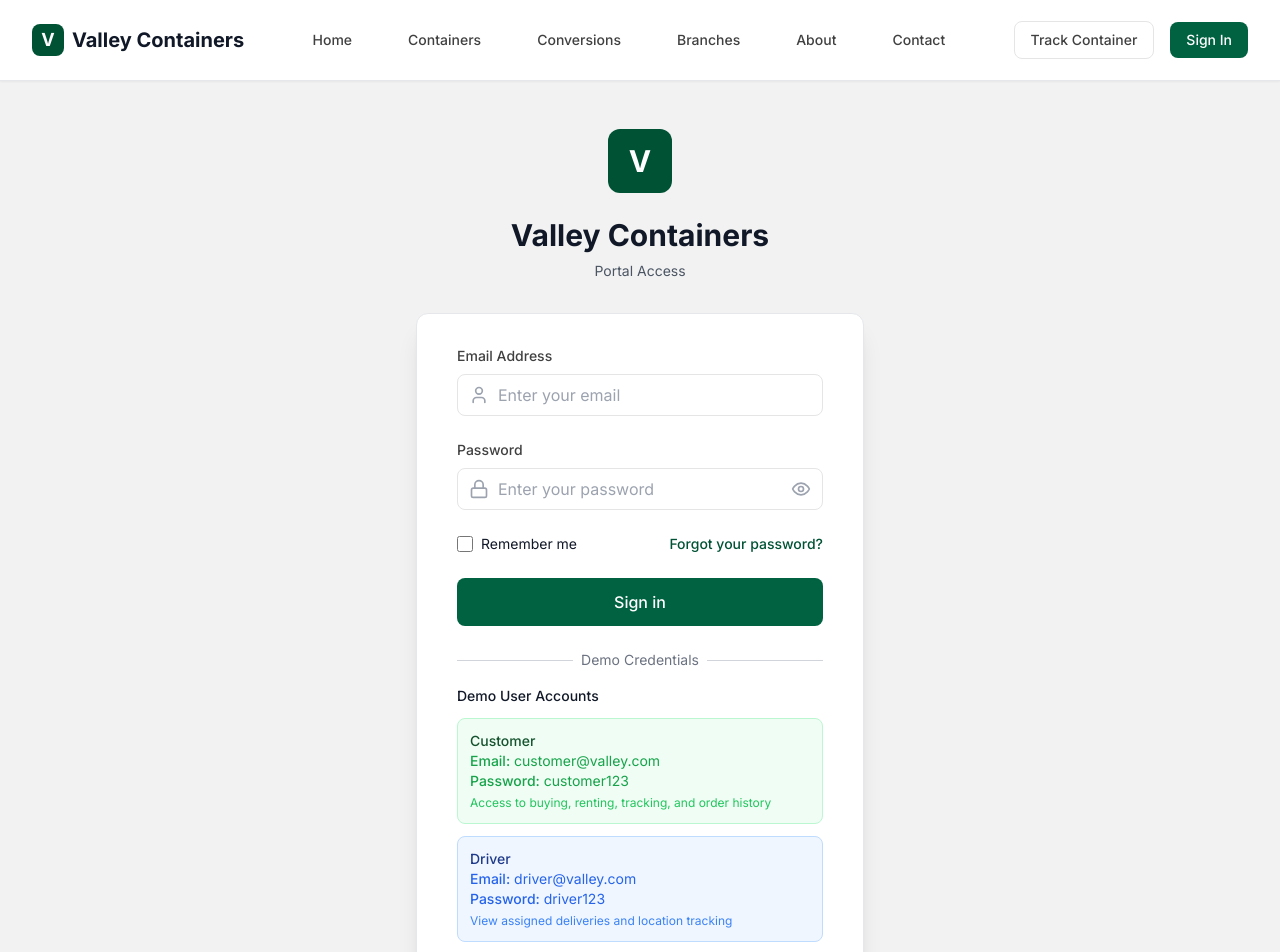
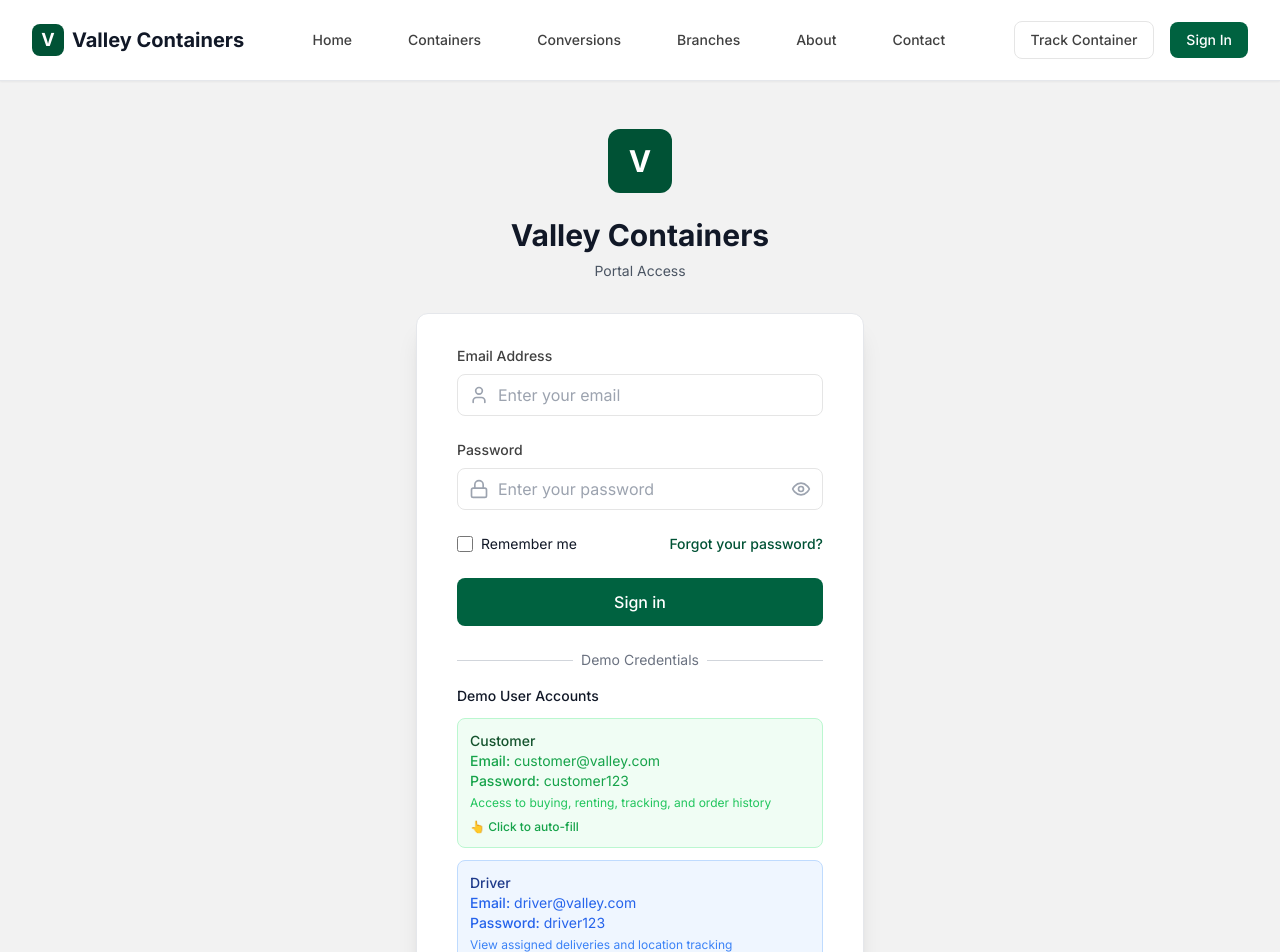
Before and after one commit to Waynefuelx/public, a Next.js app: page /login in a window 1280 px wide. Shown: the top 952 px of the page. Built offline with nearby package versions, Linux system fonts and the light colour scheme.

Commit message:
Fixed demo auto populate on login screen

```diff
--- a/app/login/page.tsx
+++ b/app/login/page.tsx
@@ -38,6 +38,12 @@ const LoginPage = () => {
     } else {
       setError('Invalid credentials. Please check your email and password.')
     }
+  }
+
+  const handleDemoClick = (credential: { email: string; password: string }) => {
+    setEmail(credential.email)
+    setPassword(credential.password)
+    setError('')
   }
 
   const demoCredentials = [
@@ -191,10 +197,11 @@ const LoginPage = () => {
                 {demoCredentials.map((credential, index) => (
                   <div
                     key={index}
-                    className={`rounded-lg p-3 text-xs sm:text-sm ${
-                      credential.role === 'Customer' ? 'bg-green-50 border border-green-200' :
-                      credential.role === 'Driver' ? 'bg-blue-50 border border-blue-200' :
-                      'bg-purple-50 border border-purple-200'
+                    onClick={() => handleDemoClick(credential)}
+                    className={`rounded-lg p-3 text-xs sm:text-sm cursor-pointer transition-all duration-200 hover:scale-105 hover:shadow-md ${
+                      credential.role === 'Customer' ? 'bg-green-50 border border-green-200 hover:bg-green-100' :
+                      credential.role === 'Driver' ? 'bg-blue-50 border border-blue-200 hover:bg-blue-100' :
+                      'bg-purple-50 border border-purple-200 hover:bg-purple-100'
                     }`}
                   >
                     <div className={`font-medium ${
@@ -224,6 +231,13 @@ const LoginPage = () => {
                       'text-purple-500'
                     }`}>
                       {credential.description}
+                    </div>
+                    <div className={`text-xs mt-2 font-medium ${
+                      credential.role === 'Customer' ? 'text-green-600' :
+                      credential.role === 'Driver' ? 'text-blue-600' :
+                      'text-purple-600'
+                    }`}>
+                      👆 Click to auto-fill
                     </div>
                   </div>
                 ))}
```
